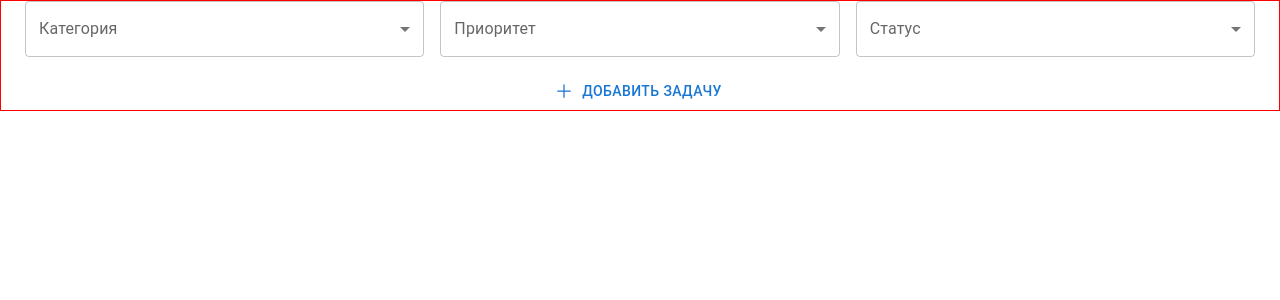
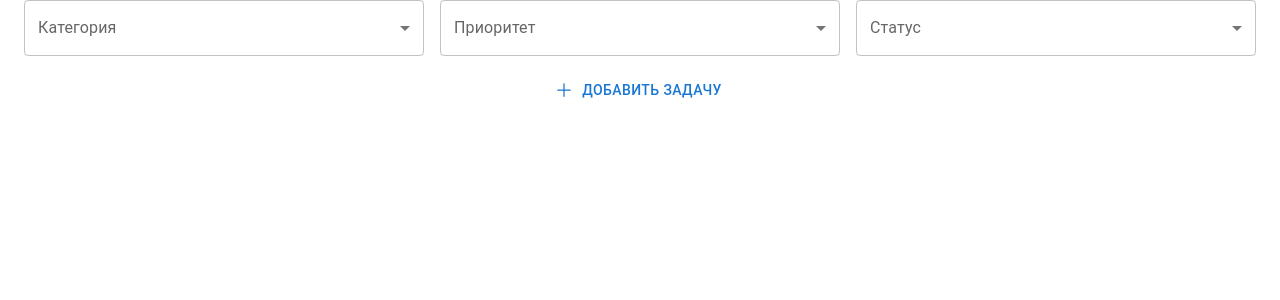
Before and after one commit to HumorousKitten/taskMangerT1, a React (Vite) app: page / in a window 1280 px wide. Shown: the top 300 px of the page. Built offline with nearby package versions, Linux system fonts and the light colour scheme.

Commit message:
style: delete red border in TaskPage

```diff
--- a/index.html
+++ b/index.html
@@ -3,7 +3,7 @@
   <head>
     <meta charset="UTF-8" />
     <meta name="viewport" content="width=device-width, initial-scale=1.0" />
-    <title>Vite + React + TS</title>
+    <title>VB TaskManager</title>
   </head>
   <body>
     <div id="root"></div>
--- a/src/pages/tasksPage/TaskPage.tsx
+++ b/src/pages/tasksPage/TaskPage.tsx
@@ -22,7 +22,7 @@ export const TaskPage = () => {
 
 	return (
 		<main>
-			<Container maxWidth='xl' sx={{ border: '1px solid red' }}>
+			<Container maxWidth='xl'>
 				<TasksFilter filters={filters} onChange={handleFilterChange}/>
 				<TaskList filters={filters}/>
 			</Container>
```
